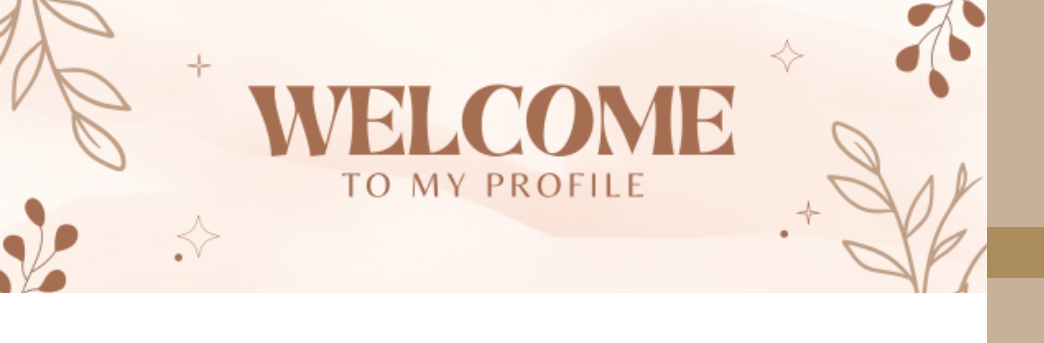
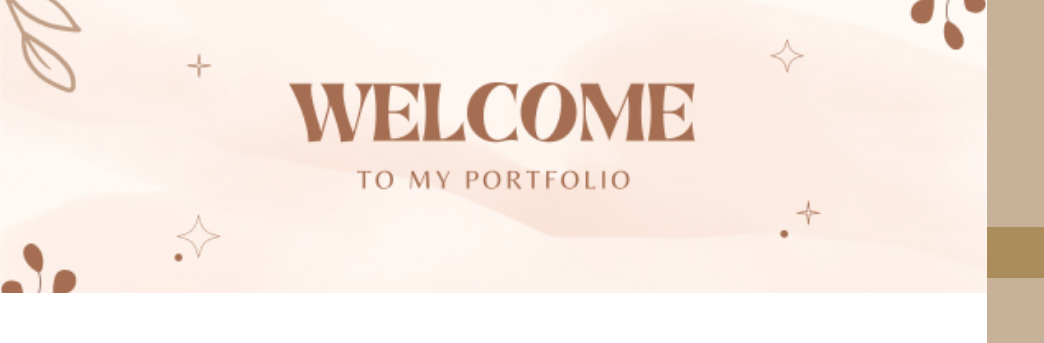
Before and after one commit to Rachana-Kotha/portfolio, a plain HTML site: page index.html in a window 1280 px wide. Shown: the top 343 px of the page, 0-1044 px from the left. Drawn offline with nearby package versions, Linux system fonts and the light colour scheme.

Commit message:
banner update

```diff
--- a/index.html
+++ b/index.html
@@ -48,7 +48,7 @@
 						<!-- One -->
 							<section id="one">
 								<div class="image main" data-position="left">
-									<img src="images/banner.png" alt="" />
+									<img src="images/welcome.png" alt="" />
 								</div>
 								<div class="container">
 									<header class="major">
```
